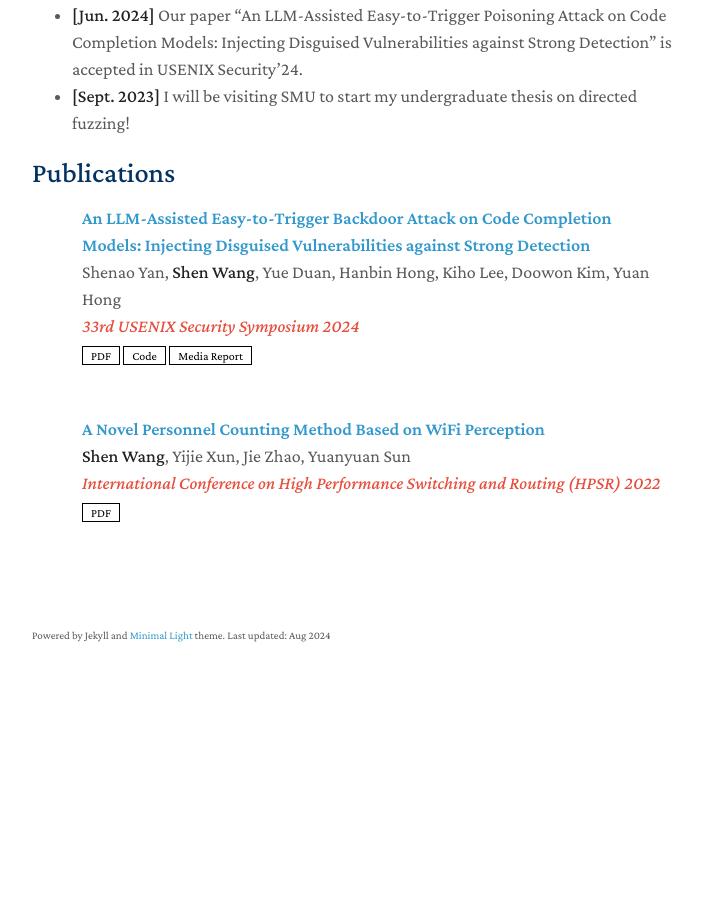
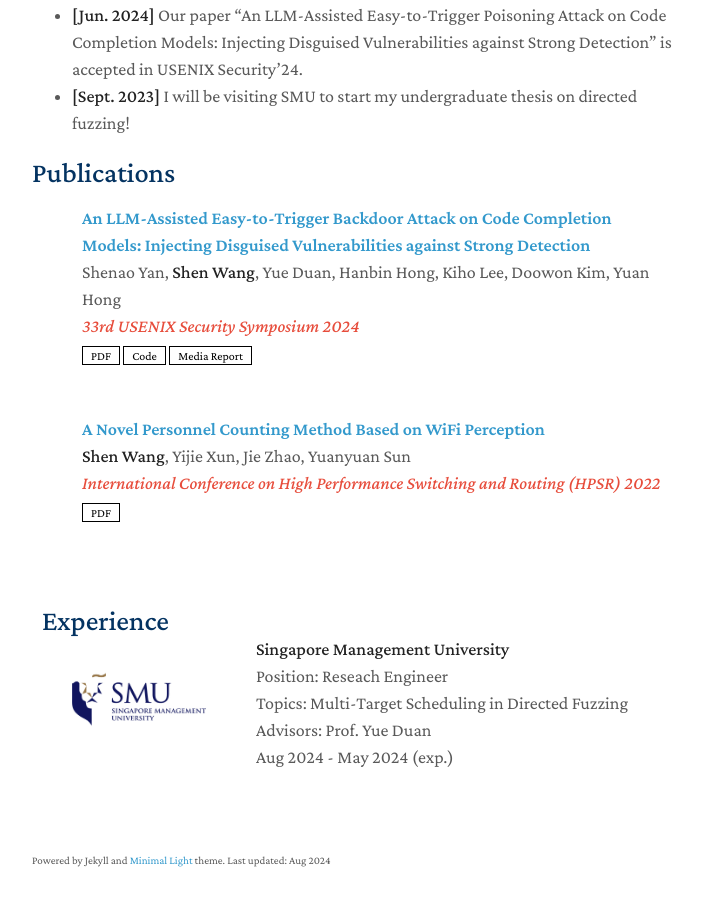
Before and after one commit to 5hEn918/5hEn918.github.io, a Jekyll site: the page built from index.md, in a window 1280 px wide and 1382 px high. Shown: the part 440-1346 px from the top of the window, without its empty margins (438-1140 px from the left). Built offline with Jekyll 4.4.1, drawn with Linux system fonts in a browser that asks for light colours; a style sheet for code colours, icons or effects is not loaded; our own code applies the rules of GitHub Pages for plain Markdown files.

Commit message:
new file:   _data/experiences.yml 	new file:   _includes/experiences.md 	modified:   assets/css/publications.css 	new file:   assets/img/smu-logo.jpg 	modified:   index.md

```diff
--- /dev/null
+++ b/_data/experiences.yml
@@ -0,0 +1,6 @@
+- company: "Singapore Management University"
+  logo: "assets/img/smu-logo.jpg"
+  position: Reseach Engineer
+  topics: "Multi-Target Scheduling in Directed Fuzzing"
+  advisors: "Prof. Yue Duan"
+  duration: "Aug 2024 - May 2024 (exp.)"
--- /dev/null
+++ b/_includes/experiences.md
@@ -0,0 +1,35 @@
+
+<div class="publications">
+<ol class="bibliography">
+
+<h2 style="margin:0 10px 0;">Experience</h2>
+
+{% for experience in site.data.experiences%}
+<li>
+    <div class="pub-row">
+        <!-- 左边的列，用于显示公司图标 -->
+        <div class="col-sm-3" style="position: relative;padding-right: 15px;padding-left: 15px;">
+            {% if experience.logo %}
+            <img src="{{ experience.logo }}" class="teaserexperience img-fluid z-depth-1" style="width=100;height=40%;">
+            {% endif %}
+        </div>
+
+        <!-- 右边的列，用于显示实习的详细信息 -->
+        <div class="col-sm-9" style="position: relative;padding-right: 15px;padding-left: 20px;">
+            <div class="title"><strong>{{ experience.company }}</strong></div>
+            <div> Position: {{ experience.position }}</div>
+            <div>Topics: {{ experience.topics }}</div>
+            <div>Advisors: {{ experience.advisors }}</div>
+            {% if experience.topic %}
+            <div>Topic: {{ experience.topic }}</div>
+            {% endif %}
+            <div>{{ experience.duration }}</div>
+        </div>
+    </div>
+    <br>
+</li>
+{% endfor %}
+
+
+</ol>
+</div>
--- a/assets/css/publications.css
+++ b/assets/css/publications.css
@@ -80,3 +80,5 @@ blockquote { background: var(--global-bg-color); border-left: 2px solid var(--gl
 .publications ol.bibliography li div.abstract.hidden.open { border-color: var(--global-text-color); }
 
 .publications ol.bibliography li .teaser { border-radius: 8px; box-shadow: 3px 3px 6px #888; height: 123px; width: 270px; margin-top: 5px; margin-left: 5px; margin-bottom: 5px; object-fit: cover; }
+
+.publications ol.bibliography li .teaserexperience { border-radius: 8px; box-shadow: 0px 0px 0px #000; width: 270px; margin-top: 5px; margin-left: 5px; margin-bottom: 5px; object-fit: cover; }
--- a/index.md
+++ b/index.md
@@ -25,4 +25,5 @@ Prior to that, I received the Bachelor of Engineering degree (2020-2024) in Info
 
 {% include_relative _includes/publications.md %}
 
+{% include_relative _includes/experiences.md %}
 <!-- {% include_relative _includes/services.md %} -->
```
Also changed, not shown: assets/img/smu-logo.jpg (added).
